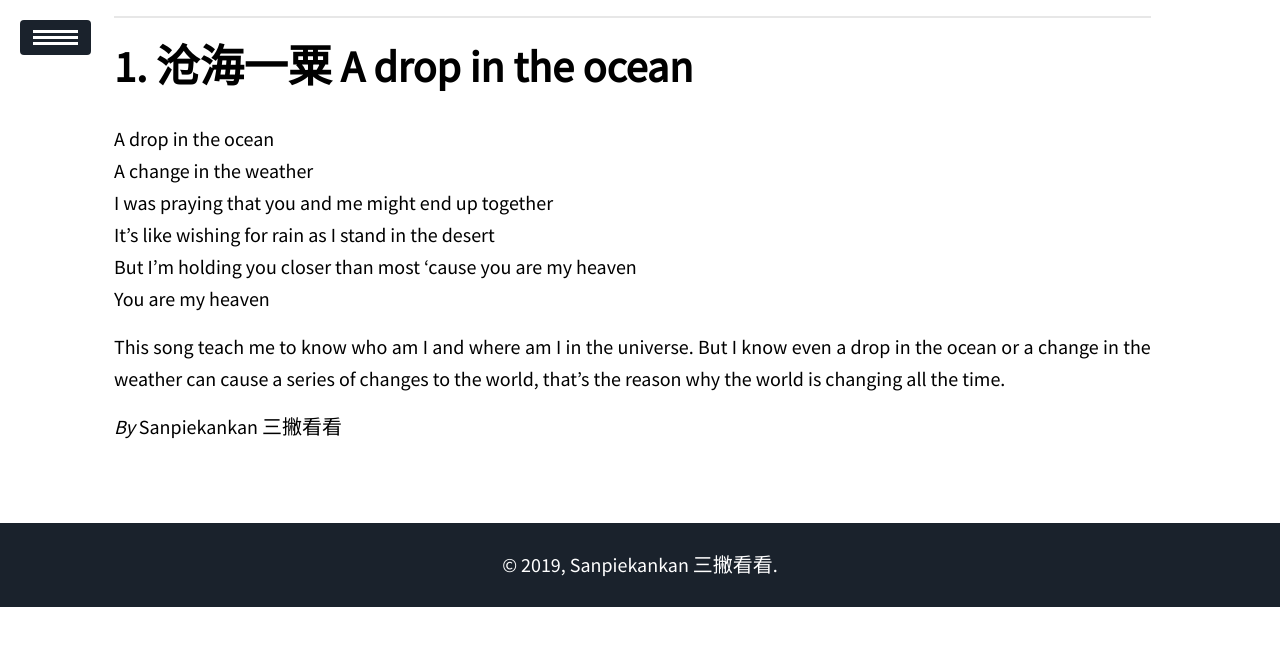
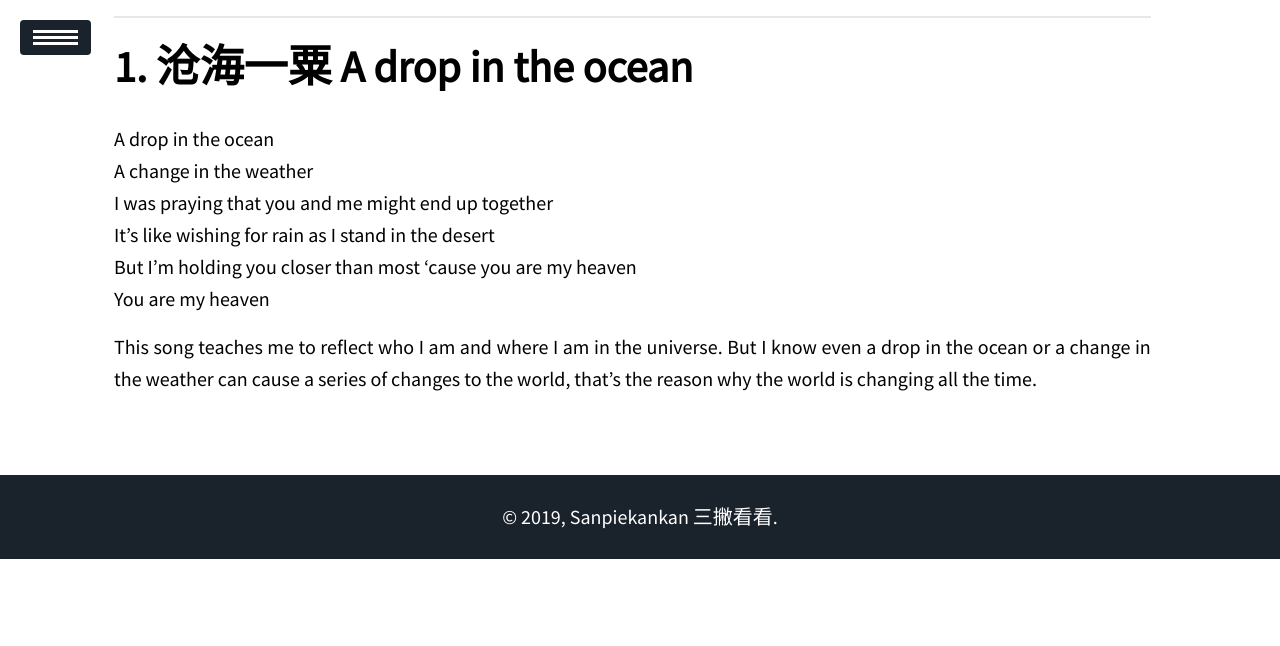
Before and after one commit to sanpiekankan/sanpiekankan.github.io, a Jekyll site: the page built from about/index.md, in a window 1280 px wide. Shown: the top 646 px of the page. Built offline with Jekyll 4.4.1, drawn with Linux system fonts in a browser that asks for light colours; nearby versions of some CDN libraries.

Commit message:
no message

```diff
--- a/_config.yml
+++ b/_config.yml
@@ -1,5 +1,5 @@
 # Site settings
-title: Discover a different world
+title: Such a big world
 description: by 三撇看看
 baseurl: ""
 url: "https://sanpiekankan.com"
--- a/_layouts/home.html
+++ b/_layouts/home.html
@@ -11,7 +11,7 @@
    <!-- -->
 </head>
    <body>
-      <div id="particles-js" style="background-image: url('https://sanpiekankan.com/pictures/bg-20190130.jpg');background-size: 100%;background-repeat: no-repeat;background-position: 0% 0%;">
+      <div id="particles-js" style="background-image: url('https://sanpiekankan.com/pictures/bg-20191128.jpg');background-size: 100%;background-repeat: no-repeat;background-position: 0% 0%;">
          <div class="header">
             <h1>
                <span class="site-title">{{site.title}}</span>
--- a/about/index.md
+++ b/about/index.md
@@ -18,9 +18,7 @@
 But I'm holding you closer than most 'cause you are my heaven<br>
 You are my heaven
 
-This song teach me to know who am I and where am I in the universe.
+This song teaches me to reflect who I am and where I am in the universe.
 But I know even a drop in the ocean or a change in the weather can cause
 a series of changes to the world, that's the reason why the world is changing
 all the time.
-
-*By* Sanpiekankan 三撇看看
--- a/index.html
+++ b/index.html
@@ -3,7 +3,7 @@
 ---
 <div class="user-details">
 <h2> Welcome to 三撇看看.com </h2>
-<p style="text-align: justify;"> &nbsp;&nbsp;&nbsp;&nbsp; 写这个博客，主要是想敦促自己写点什么，发现不一样的东西</p>
+<p style="text-align: justify;"> &nbsp;&nbsp;&nbsp;&nbsp; Just to make a difference to my own world</p>
 <div class="analytics"  style="border: solid lightgrey; border-radius: 5px;">
 	<h3> Analytics </h3>
 	{% include clastrmap.html %}
```
Also changed, not shown: README.md, pictures/bg-20191128.png (added).
